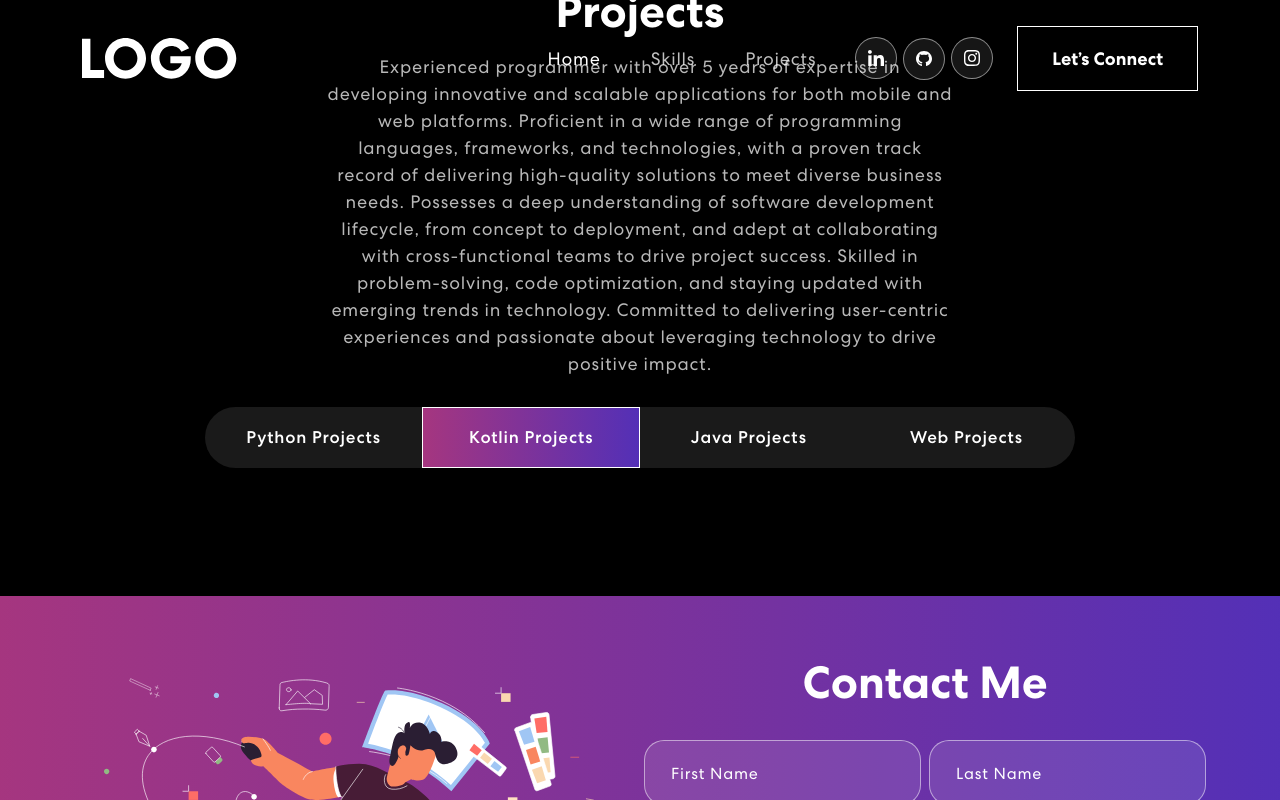
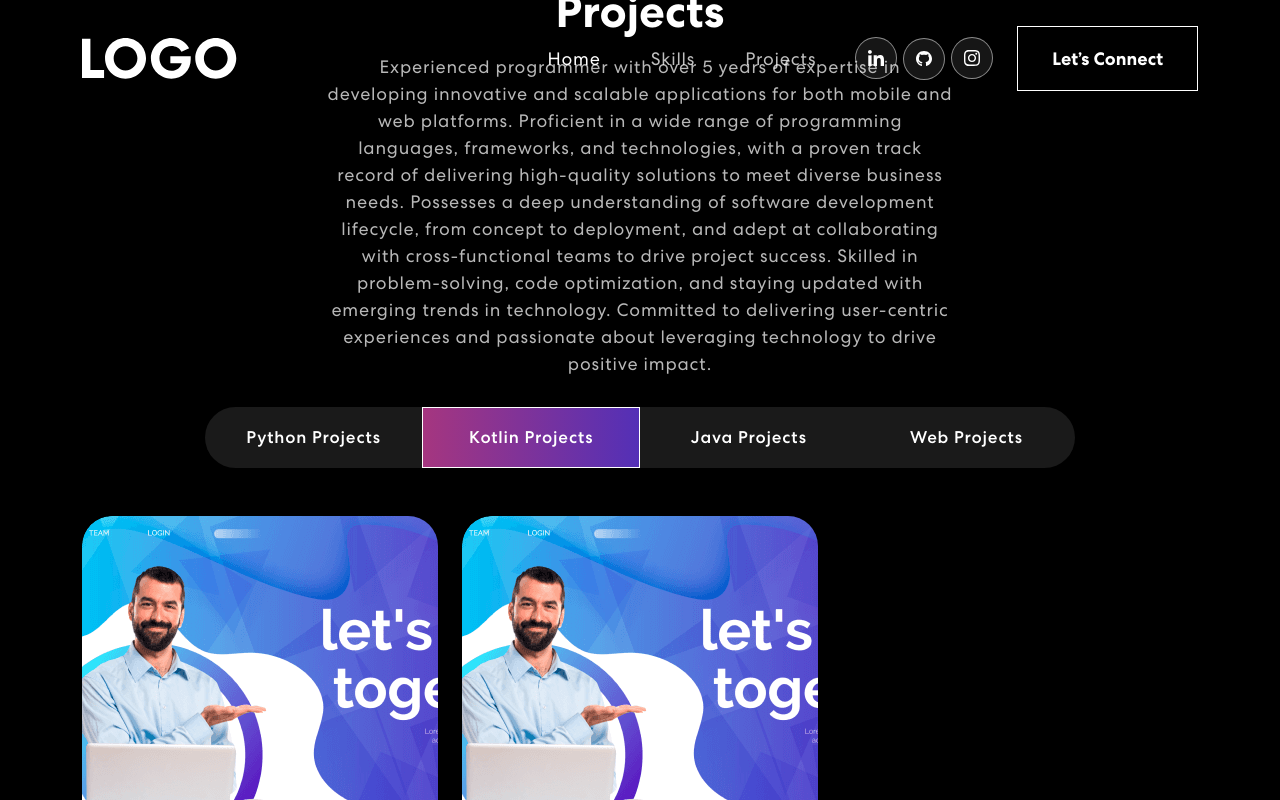
Before and after one commit to InquisitiveMindHasToKnow/SynopsisWeb, a React (Create React App) app: page / in a window 1280 px wide. Both pictures are taken after a click on the tab "Kotlin Projects". Shown: the part 1637-2437 px from the top of the page. Built offline with nearby package versions, Linux system fonts and the light colour scheme.

Commit message:
Changed alt in skills background image to img. Added category to projects and created a renderProjects function to be able to show projects under each language properly

```diff
--- a/src/components/Projects.js
+++ b/src/components/Projects.js
@@ -12,33 +12,50 @@ export const Projects = () => {
       title: "Synopsis Java",
       description: "An interactive way to glean a synopsis of my professional resume as an Android Developer using the Java language!",
       imgUrl: projImg1,
+      category: "Python"
     },
     {
       title: "Synopsis Kotlin",
       description: "An interactive way to glean a synopsis of my professional resume as an Android Developer using the Kotlin language.",
       imgUrl: projImg1,
+      category: "Kotlin"
     },
     {
       title: "Mastermind Java",
       description: "Android App showcasing a Mastermind app using java language.",
       imgUrl: projImg1,
+      category: "Java"
     },
     {
       title: "Save Bart",
       description: "By far the most fun you'll have guessing a 4-digit combination!",
       imgUrl: projImg1,
+      category: "Kotlin"
     },
     {
       title: "Essential Facts",
       description: "Essential Facts aims to educate users on American History and current political facts and test their knowledge with a mini trivia from time to time.",
       imgUrl: projImg1,
+      category: "Web"
     },
     {
       title: "MiLaBiLa",
       description: "The one stop app to give your toddlers an early start to learning their numbers, days of the week, months of the year and much more!",
       imgUrl: projImg1,
+      category: "Web"
     },
   ];
+
+  const renderProjects = (category) => {
+    return projects
+      .filter(project => project.category === category)
+      .map((project, index) => (
+        <ProjectCard
+          key={index}
+          {...project}
+        />
+      ));
+  };
 
   return (
     <section className="project" id="project">
@@ -47,9 +64,9 @@ export const Projects = () => {
           <Col size={12}>
             <TrackVisibility>
               {({ isVisible }) =>
-                        <div className={isVisible ? "animate__animated animate__fadeIn": ""}>
+                <div className={isVisible ? "animate__animated animate__fadeIn" : ""}>
                   <h2>Projects</h2>
-                        <p>Experienced programmer with over 5 years of expertise in developing innovative and scalable applications for both mobile and web platforms. Proficient in a wide range of programming languages, frameworks, and technologies, with a proven track record of delivering high-quality solutions to meet diverse business needs. Possesses a deep understanding of software development lifecycle, from concept to deployment, and adept at collaborating with cross-functional teams to drive project success. Skilled in problem-solving, code optimization, and staying updated with emerging trends in technology. Committed to delivering user-centric experiences and passionate about leveraging technology to drive positive impact. </p>
+                  <p>Experienced programmer with over 5 years of expertise in developing innovative and scalable applications for both mobile and web platforms. Proficient in a wide range of programming languages, frameworks, and technologies, with a proven track record of delivering high-quality solutions to meet diverse business needs. Possesses a deep understanding of software development lifecycle, from concept to deployment, and adept at collaborating with cross-functional teams to drive project success. Skilled in problem-solving, code optimization, and staying updated with emerging trends in technology. Committed to delivering user-centric experiences and passionate about leveraging technology to drive positive impact.</p>
                   <Tab.Container id="project-tabs" defaultActiveKey="firstTab">
                     <Nav variant="pills" className="nav-pills mb-5 justify-content-center align-items-center" id="pills-tab">
                       <Nav.Item>
@@ -68,23 +85,24 @@ export const Projects = () => {
                     <Tab.Content>
                       <Tab.Pane eventKey="firstTab">
                         <Row>
-                                 {
-                                   projects.map((project, index) => {
-                                      return (
-                                        <ProjectCard
-                                             key={index}
-                                             {...project}
-                                        />
-                                      )
-                                     })
-                                 }
+                        {renderProjects("Python")}
+
                         </Row>
                       </Tab.Pane>
-                            <Tab.Pane eventKey="section">
-                                 <p>Lorem ipsum dolor sit amet consectetur adipisicing elit. Cumque quam, quod neque provident velit, rem explicabo excepturi id illo molestiae blanditiis, eligendi dicta officiis asperiores delectus quasi inventore debitis quo.</p>
+                      <Tab.Pane eventKey="secondTab">
+                        <Row>
+                          {renderProjects("Kotlin")}
+                        </Row>
                       </Tab.Pane>
                       <Tab.Pane eventKey="thirdTab">
-                                 <p>Lorem ipsum dolor sit amet consectetur adipisicing elit. Cumque quam, quod neque provident velit, rem explicabo excepturi id illo molestiae blanditiis, eligendi dicta officiis asperiores delectus quasi inventore debitis quo.</p>
+                        <Row>
+                          {renderProjects("Java")}
+                        </Row>
+                      </Tab.Pane>
+                      <Tab.Pane eventKey="fourthTab">
+                        <Row>
+                          {renderProjects("Web")}
+                        </Row>
                       </Tab.Pane>
                     </Tab.Content>
                   </Tab.Container>
@@ -95,6 +113,5 @@ export const Projects = () => {
       </Container>
       <img className="background-image-right" src={colorSharp2} alt="background-img"></img>
     </section>
-
   )
 }
--- a/src/components/Skills.js
+++ b/src/components/Skills.js
@@ -63,7 +63,7 @@ export const Skills = () =>  {
                     </Col>
                 </Row>
             </Container>
-            <img className="background-image-left" src={colorSharp} alt="Image" />
+            <img className="background-image-left" src={colorSharp} alt="img" />
         </section>
       )
 }
```
Lines whose indentation alone changed are shown as unchanged.
